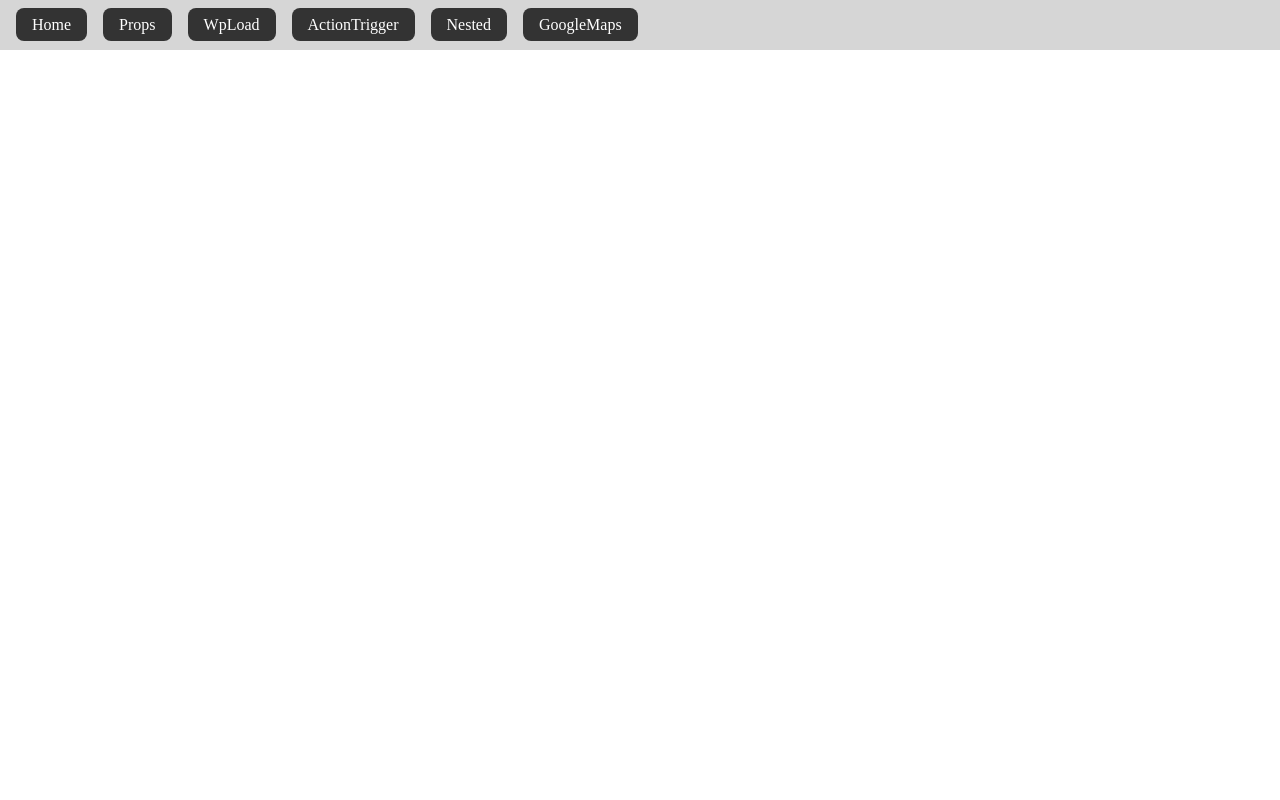
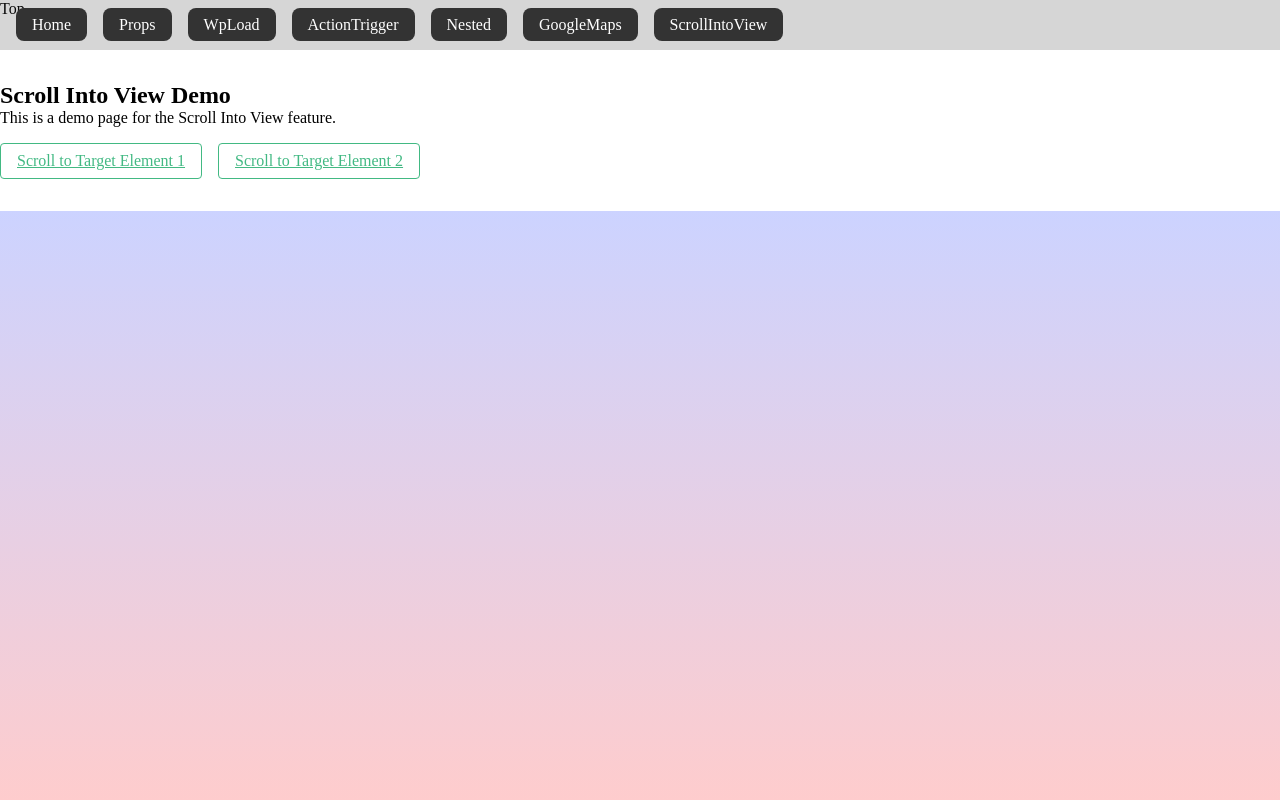
Before and after one commit to ngyvc/web5-vue-adv-demo, a Vue app in the folder vue-demo/: page /scroll-into-view in a window 1280 px wide. Shown: the top 800 px of the page. Built offline with nearby package versions, Linux system fonts and the light colour scheme.

Commit message:
add scroll into view

```diff
--- a/vue-demo/src/router/index.js
+++ b/vue-demo/src/router/index.js
@@ -58,6 +58,11 @@ const router = createRouter({
       name: 'GoogleMaps',
       component: () => import('../views/GoogleMapsView.vue'),
     },
+    {
+      path: '/scroll-into-view',
+      name: 'ScrollIntoView',
+      component: () => import('../views/ScrollintoviewView.vue'),
+    },
   ],
 })
 
--- /dev/null
+++ b/vue-demo/src/views/ScrollintoviewView.vue
@@ -0,0 +1,81 @@
+<script setup>
+import { ref } from 'vue'
+
+const target1 = ref(null)
+const target2 = ref(null)
+const top = ref(null)
+const scrollIntoView = (refName) => {
+  // if (refName === 'target1' && target1.value) {
+  //   target1.value.scrollIntoView({ behavior: 'smooth' })
+  // } else if (refName === 'target2' && target2.value) {
+  //   target2.value.scrollIntoView({ behavior: 'smooth' })
+  // } else if (refName === 'top' && top.value) {
+  //   top.value.scrollIntoView({ behavior: 'smooth' })
+  // }
+  const element = { target1: target1.value, target2: target2.value, top: top.value }[refName]
+  if (element) {
+    element.scrollIntoView({ behavior: 'smooth' })
+  }
+}
+</script>
+<template>
+  <p ref="top">Top</p>
+  <div class="scroll-into-view-view">
+    <h1>Scroll Into View Demo</h1>
+    <p>
+      This is a demo page for the Scroll Into View feature.
+    </p>
+    <a @click="scrollIntoView('target1')">
+      Scroll to Target Element 1
+    </a>
+    <a @click="scrollIntoView('target2')">
+      Scroll to Target Element 2
+    </a>
+    <div class="spacer"></div>
+    <div class="spacer"></div>
+    <div class="spacer"></div>
+    <div class="spacer"></div>
+    <div ref="target1">
+      <h2>Target Element 1</h2>
+      <p>You have scrolled to the target element!</p>
+      <a @click="scrollIntoView('top')">Back to Top</a>
+    </div>
+    <div class="spacer"></div>
+    <div class="spacer"></div>
+    <div class="spacer"></div>
+    <div class="spacer"></div>
+    <div ref="target2">
+      <h2>Target Element 2</h2>
+      <p>You have scrolled to the target element!</p>
+      <a @click="scrollIntoView('top')">Back to Top</a>
+    </div>
+  </div>
+</template>
+
+<style scoped>
+.scroll-into-view-view {
+  padding-top: 4rem;
+
+  a {
+    display: inline-block;
+    margin: 1rem 1rem 2rem 0;
+    cursor: pointer;
+    color: #42b983;
+    text-decoration: underline;
+    border: 1px solid #42b983;
+    padding: 0.5rem 1rem;
+    border-radius: 4px;
+    transition: background-color 0.3s, color 0.3s;
+
+    &:hover {
+      background-color: #42b983;
+      color: white;
+    }
+  }
+
+  .spacer {
+    height: 600px;
+    background: linear-gradient(to bottom, #0022ff33, #ff000033);
+  }
+}
+</style>
```
